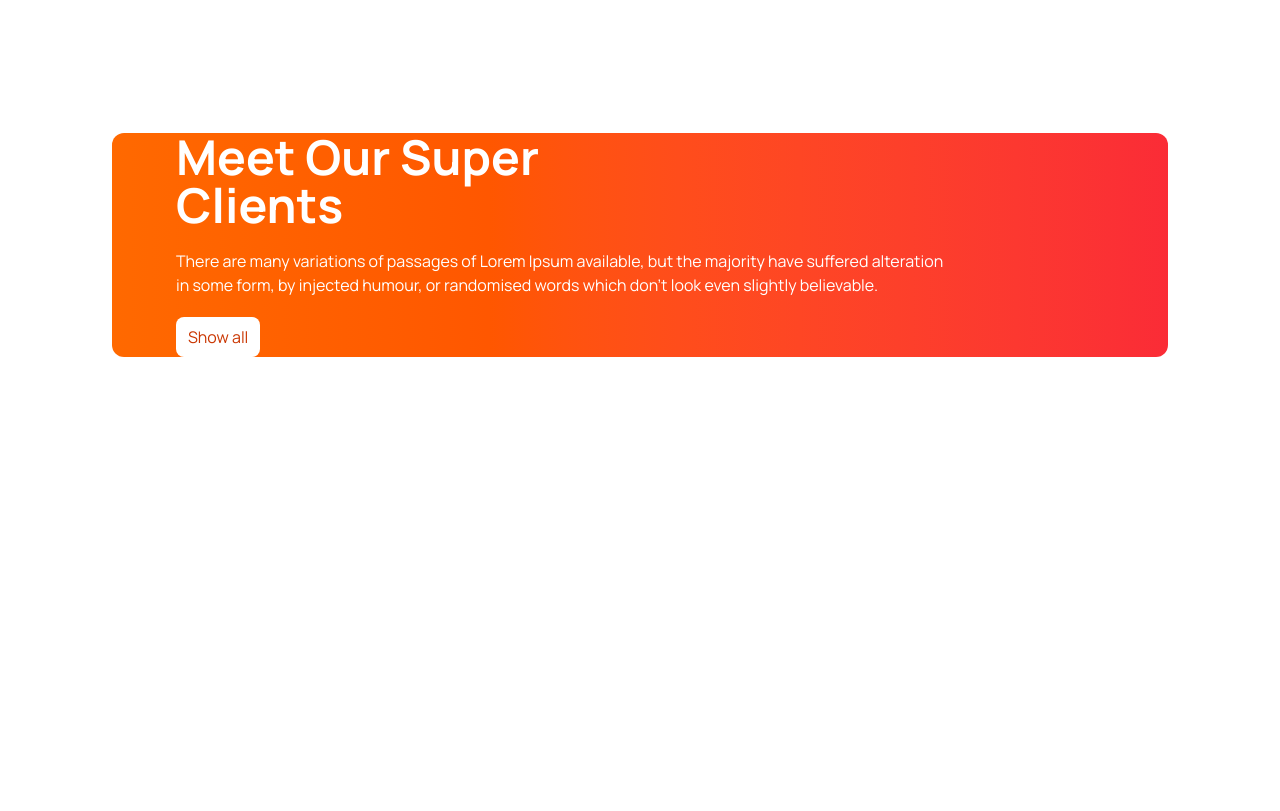
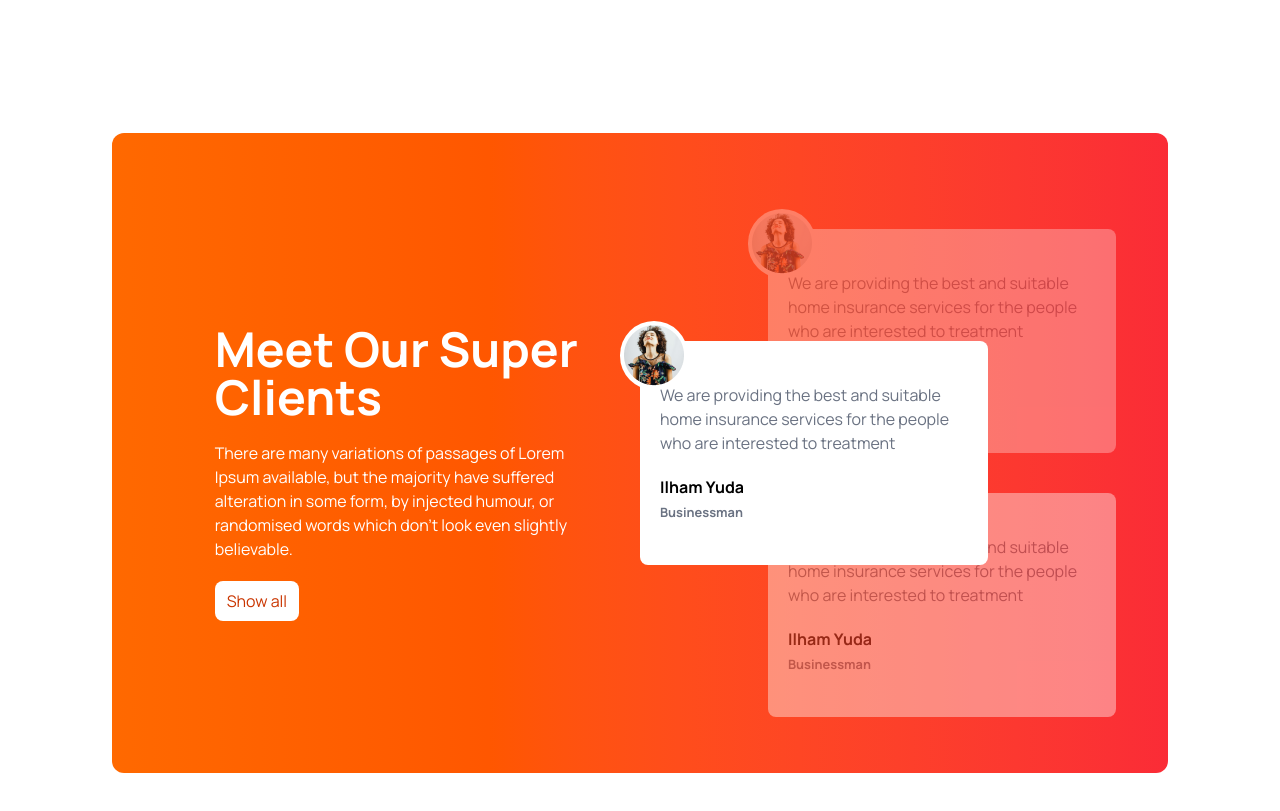
Before and after one commit to imrannhossain/tea-house-with-tailwind, a plain HTML site: page index.html in a window 1280 px wide. Shown: the part 1880-2691 px from the top of the page. Before the commit the page ends 2333 px from the top, so only its background shows below. Drawn offline with nearby package versions, Linux system fonts and the light colour scheme.

Commit message:
review section added

```diff
--- a/index.html
+++ b/index.html
@@ -175,21 +175,75 @@
         <!-- Gradient section -->
 
         <section class="mb-24">
-            <div class=" bg-gradient-to-r from-orange-500 to-red-500 rounded-xl gird grid-cols-1  lg:grid-cols-2 text-white px-7 md:px-16">
+            <div class=" bg-gradient-to-r from-orange-500 to-red-500 rounded-xl grid grid-cols-1  lg:grid-cols-2 text-white px-7 md:px-16 ">
 
 
             <!-- Text section -->
-             <div class="w-5/6">
+
+            <div class="flex justify-center items-center overflow-hidden ">
+                <div class="w-5/6">
                 <h3 class="text-5xl font-bold mb-5 mt-10">Meet Our Super <br> Clients</h3>
                 <p class="mb-5">There are many variations of passages of Lorem Ipsum available, but the majority have suffered alteration in some form, by injected humour, or randomised words which don't look even slightly believable. </p>
                 <button class="bg-white text-orange-700 px-3 py-2 rounded-lg">Show all</button>
-
              </div>
+      </div>
 
              <!-- preview card section -->
-              <div>
+
+
+              <div class="relative py-24" >
+
+
+
+                 <!-- Middel card -->
+
+                 <div class="absolute z-10 top-48 md:top-52">
+                       <div class="  md:left-32 h-56 w-full md:w-3/4 bg-white text-black rounded-lg flex items-center px-5 ">
+
+                    <div class="absolute -top-5 -left-5 bg-white rounded-full"><img class="p-1" src="images/client.png" alt=""></div>
+                    <div>
+                        <p class="text-gray-500  mb-5">We are providing the best and suitable home insurance services for the people who are interested to treatment</p>
+                        <h1 class="font-bold">Ilham Yuda</h1>
+                        <small class="font-bold text-gray-500">Businessman</small>
+                    </div>
+
+                 </div>
+                 </div>
+
+                <!-- top card -->
+                 <div class="relative left-8 md:left-32 h-56 w-full md:w-3/4 bg-white text-black rounded-lg flex items-center px-5 opacity-30 ">
+
+                    <div class="absolute -top-5 -left-5 bg-white rounded-full"><img class="p-1" src="images/client.png" alt=""></div>
+                    <div>
+                        <p class="text-gray-500  mb-5">We are providing the best and suitable home insurance services for the people who are interested to treatment</p>
+                        <h1 class="font-bold">Ilham Yuda</h1>
+                        <small class="font-bold text-gray-500">Businessman</small>
+                    </div>
+
+                 </div>
+
+
+
+
+
+                 <!-- Bottom card -->
+                   <div class="relative left-8 md:left-32 h-56 w-full md:w-3/4 bg-white text-black rounded-lg flex items-center px-5 top-10 opacity-40">
+
+                    <div class="absolute -top-5 -left-5 bg-white rounded-full"><img class="p-1" src="images/client.png" alt=""></div>
+                    <div>
+                        <p class="text-gray-500  mb-5">We are providing the best and suitable home insurance services for the people who are interested to treatment</p>
+                        <h1 class="font-bold">Ilham Yuda</h1>
+                        <small class="font-bold text-gray-500">Businessman</small>
+                    </div>
+
+                 </div>
+
 
               </div>
+
+
+
+
             </div>
 
         </section>
```
